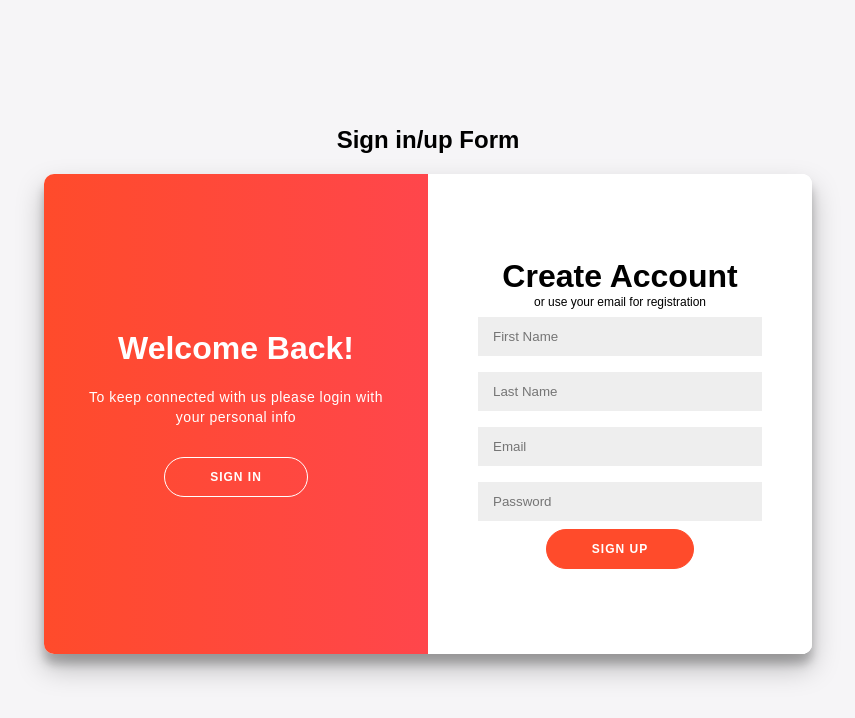
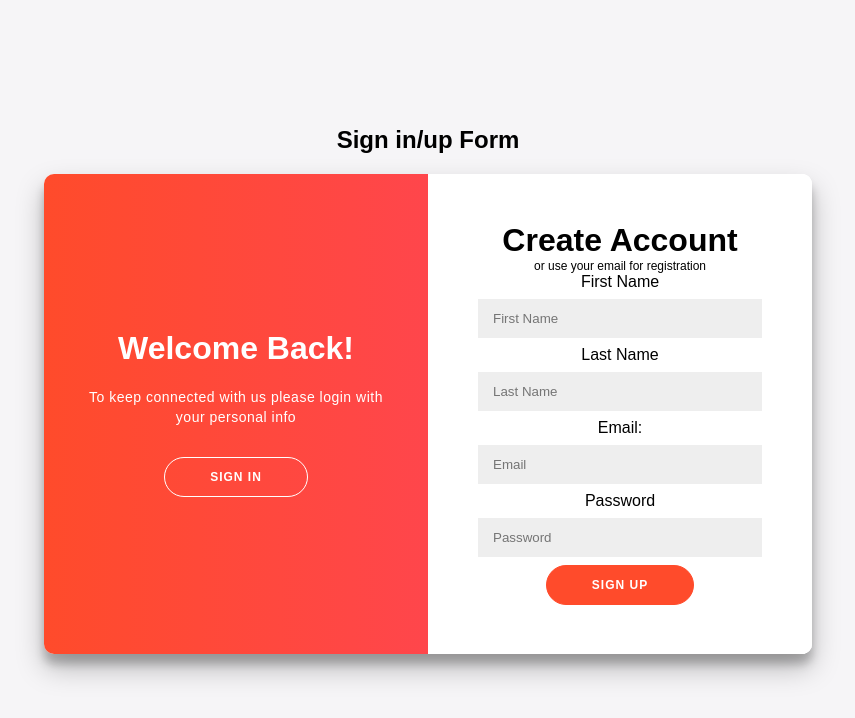
Before and after one commit to NathanDona84/FinalFitness, a React (Create React App) app in the folder frontend/: page / in a window 1280 px wide. Both pictures are taken after a click on the button "SIGN UP". Shown: the top 718 px of the page, without its empty margins (212-1067 px from the left). Built offline with nearby package versions, Linux system fonts and the light colour scheme.

Commit message:
formatting

```diff
--- a/frontend/src/components/SignIn.js
+++ b/frontend/src/components/SignIn.js
@@ -23,7 +23,7 @@ function SignInForm() {
                     }
                 });
             var res = JSON.parse(await response.text());
-            console.log(`result is ${res}`);
+            console.log(`result is ${res.id}`);
             if (res.id <= 0) {
                 setMessage('User/Password combination incorrect');
             }
@@ -47,6 +47,7 @@ function SignInForm() {
             <form onSubmit={doLogin}>
                 <h1>Sign in</h1>
                 <span>or use your account</span>
+                <label>Username</label>
                 <input
                     type="text"
                     placeholder="Email"
@@ -54,7 +55,9 @@ function SignInForm() {
                     id="loginName"
                     ref={(c) => loginName = c}
                 />
+                <label>Password</label>
                 <input
+                    id="password"
                     type="password"
                     name="password"
                     d="loginPassword"
@@ -63,7 +66,9 @@ function SignInForm() {
                 />
                 <a href="#">Forgot your password?</a>
                 <button onClick={doLogin}>Sign In</button>
+                <span id="loginResult">{message}</span>
             </form>
+
         </div>
     );
 }
--- a/frontend/src/components/SignUp.js
+++ b/frontend/src/components/SignUp.js
@@ -50,24 +50,28 @@ function SignUpForm() {
             <form onSubmit={doSignUp}>
                 <h1>Create Account</h1>
                 <span>or use your email for registration</span>
+                <label>First Name</label>
                 <input
                     type="text"
                     name="fname"
                     ref={(c) => firstName = c}
                     placeholder="First Name"
                 />
+                <label>Last Name</label>
                 <input
                     type="text"
                     name="lname"
                     ref={(c) => lastName = c}
                     placeholder="Last Name"
                 />
+                <label>Email:</label>
                 <input
                     type="email"
                     name="email"
                     ref={(c) => email = c}
                     placeholder="Email"
                 />
+                <label>Password</label>
                 <input
                     type="password"
                     name="password"
--- a/frontend/src/pages/LoginPage.js
+++ b/frontend/src/pages/LoginPage.js
@@ -5,6 +5,7 @@ import SignUpForm from "../components/SignUp"
 
 export default function App() {
   const [type, setType] = useState("signIn");
+  const [message, setMessage] = useState('');
   const handleOnClick = text => {
     if (text !== type) {
       setType(text);
--- a/package.json
+++ b/package.json
@@ -6,7 +6,7 @@
     "scripts": {
         "start": "node server.js",
         "heroku-postbuild": " NPM_CONFIG_PRODUCTION=false npm install --prefix frontend && npm run build--prefix frontend"
-        },
+    },
     "author": "",
     "license": "ISC",
     "dependencies": {
```
